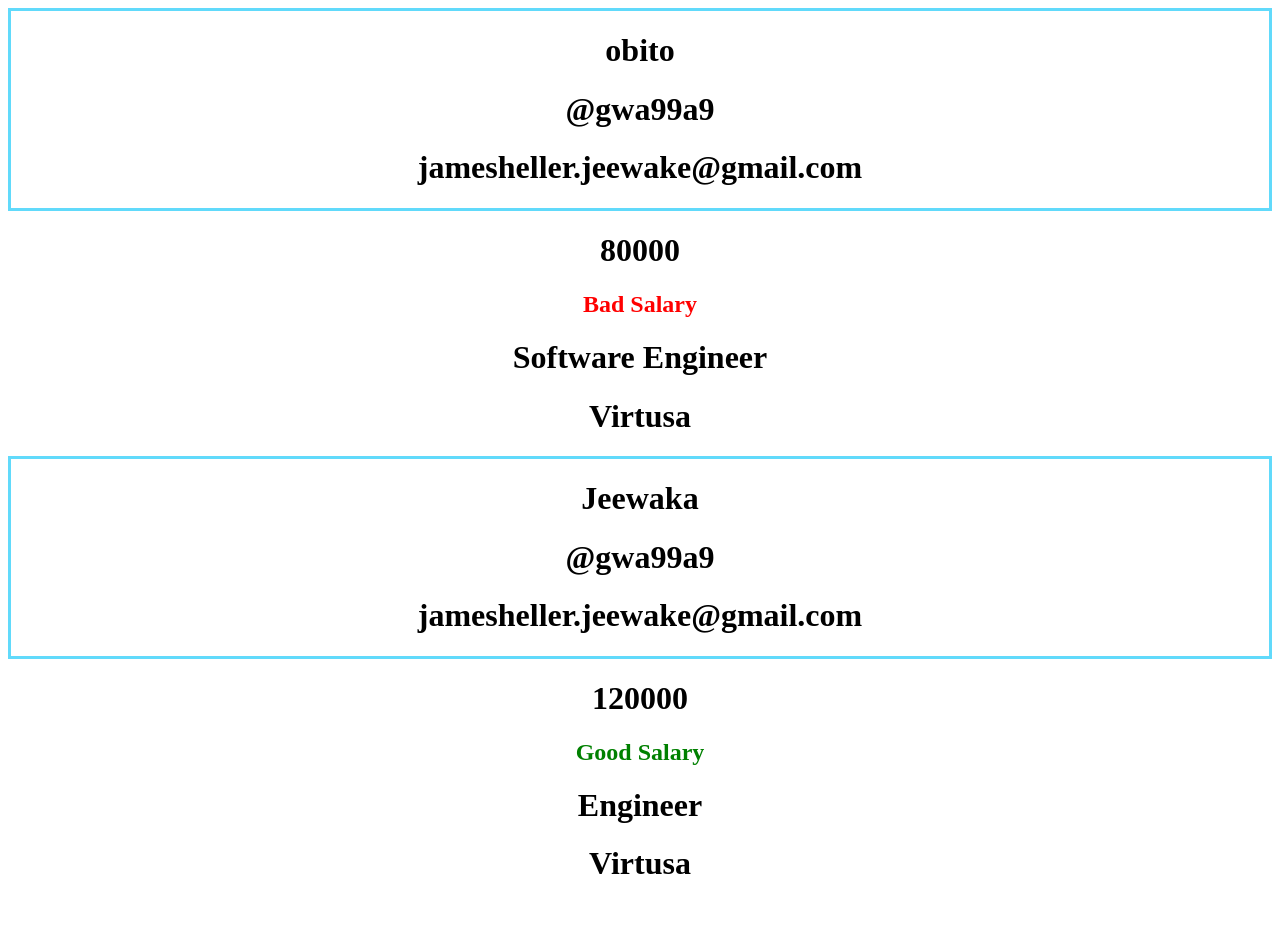
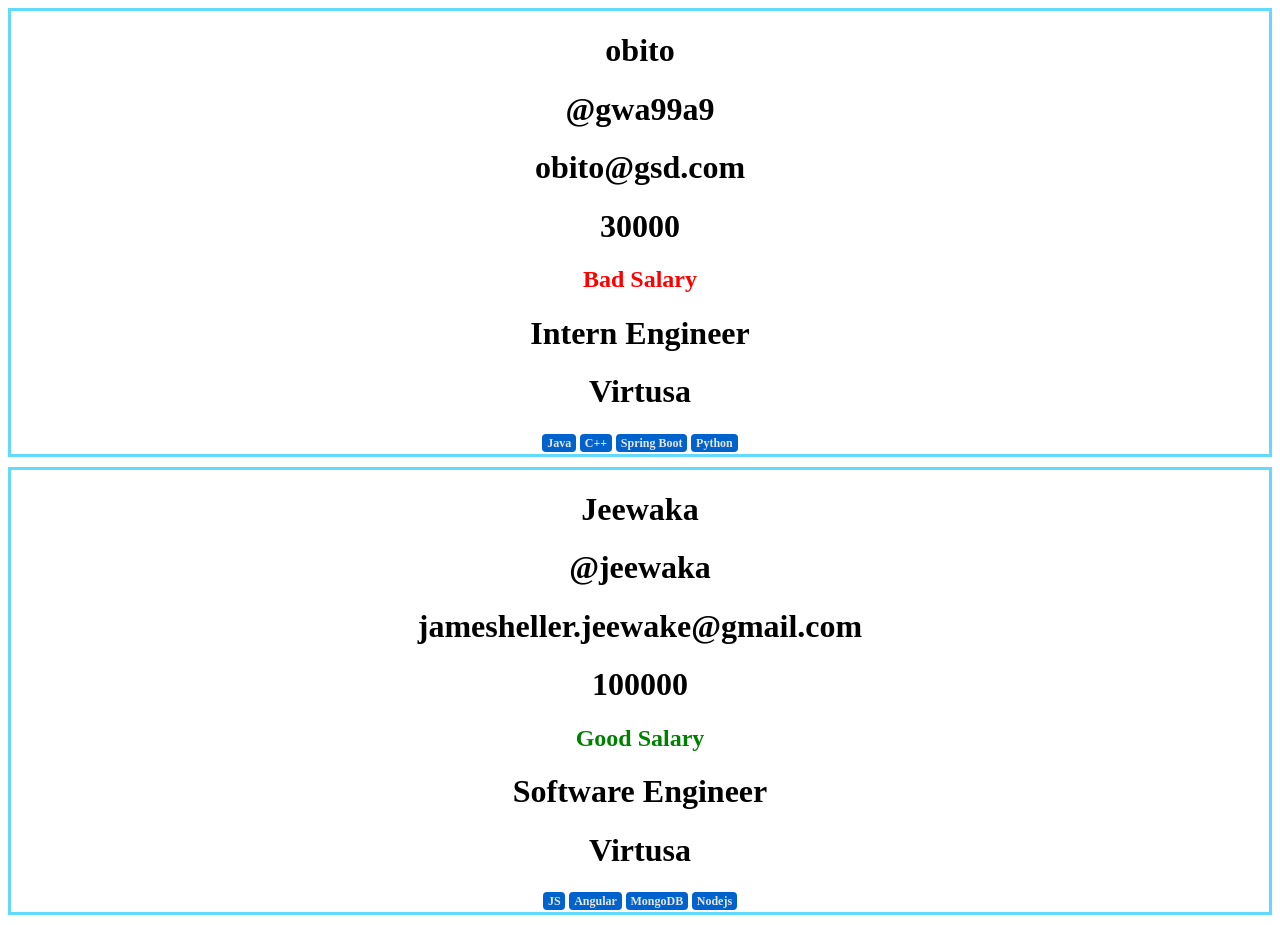
Before and after one commit to gwa99a9/sample-react-app, a React (Create React App) app: page / in a window 1280 px wide. Before the commit the page ends 904 px from the top, so only its background shows below. Built offline with nearby package versions, Linux system fonts and the light colour scheme.

Commit message:
Lists,Components

```diff
--- a/src/App.module.css
+++ b/src/App.css
@@ -36,8 +36,3 @@
     transform: rotate(360deg);
   }
 }
-
-.UserProfileComponent {
-  border: #61dafb;
-  border-style: solid;
-}
--- a/src/App.js
+++ b/src/App.js
@@ -1,48 +1,53 @@
-import styles from "./App.module.css";
+import "./App.css";
+import { ProfileComponent } from "./ProfileComponent";
+
+const users = [
+  {
+    id: 1,
+    name: "obito",
+    handle: "@gwa99a9",
+    email: "obito@gsd.com",
+    salary: "30000",
+    position: "Intern Engineer",
+    company: "Virtusa",
+    skills: [
+      { id: 1, name: "Java" },
+      { id: 2, name: "C++" },
+      { id: 3, name: "Spring Boot" },
+      { id: 4, name: "Python" },
+    ],
+  },
+  {
+    id: 2,
+    name: "Jeewaka",
+    handle: "@jeewaka",
+    email: "jamesheller.jeewake@gmail.com",
+    salary: "100000",
+    position: "Software Engineer",
+    company: "Virtusa",
+    skills: [
+      { id: 1, name: "JS" },
+      { id: 2, name: "Angular" },
+      { id: 3, name: "MongoDB" },
+      { id: 4, name: "Nodejs" },
+    ],
+  },
+];
+const isMaintenanceEnabled = false;
 
 function App() {
-  const age = 159;
-  if (age >= 18) {
+  if (!isMaintenanceEnabled) {
     return (
-      <div className={styles.App}>
-        <UserProfileComponent
-          name="obito"
-          handle="@gwa99a9"
-          email="jamesheller.jeewake@gmail.com"
-        />
-        <Job salary={80000} position="Software Engineer" company="Virtusa" />
-        <UserProfileComponent
-          name="Jeewaka"
-          handle="@gwa99a9"
-          email="jamesheller.jeewake@gmail.com"
-        />
-         <Job salary={120000} position="Engineer" company="Virtusa" />
+      <div className="App">
+        {users.map((user) => {
+          console.log(user);
+          return <ProfileComponent key={user.id} user={user} />;
+        })}
       </div>
     );
   } else {
-    return "Under age";
+    return "Maintenance Mode Enabled";
   }
 }
 
-const UserProfileComponent = (props) => {
-  return (
-    <div className={styles.UserProfileComponent}>
-      <h1>{props.name}</h1>
-      <h1>{props.handle}</h1>
-      <h1>{props.email}</h1>
-    </div>
-  );
-};
-
-const Job = (props) => {
-  return (
-    <div>
-      <h1>{props.salary}</h1>
-      <h2 style={{color: props.salary>=100000 ? "green" : "red"}}>{props.salary>=100000 ? "Good Salary" : "Bad Salary"}</h2>
-      <h1>{props.position}</h1>
-      <h1>{props.company}</h1>
-    </div>
-  );
-};
-
 export default App;
--- /dev/null
+++ b/src/JobComponent.js
@@ -0,0 +1,12 @@
+export const JobComponent = (props) => {
+  return (
+    <div>
+      <h1>{props.salary}</h1>
+      <h2 style={{ color: props.salary >= 100000 ? "green" : "red" }}>
+        {props.salary >= 100000 ? "Good Salary" : "Bad Salary"}
+      </h2>
+      <h1>{props.position}</h1>
+      <h1>{props.company}</h1>
+    </div>
+  );
+};
--- /dev/null
+++ b/src/ProfileComponent.css
@@ -0,0 +1,5 @@
+.UserProfile {
+  border: #61dafb;
+  border-style: solid;
+  margin-bottom: 10px;
+}
--- /dev/null
+++ b/src/ProfileComponent.js
@@ -0,0 +1,24 @@
+import "./ProfileComponent.css";
+import { UserProfileComponent } from "./UserProfileComponent";
+import { JobComponent } from "./JobComponent";
+import { SkillComponent } from "./SkillComponent";
+
+export const ProfileComponent = (props) => {
+  return (
+    <div className="UserProfile">
+      <UserProfileComponent
+        name={props.user.name}
+        handle={props.user.handle}
+        email={props.user.email}
+      />
+      <JobComponent
+        salary={props.user.salary}
+        position={props.user.position}
+        company={props.user.company}
+      />
+      {props.user.skills.map((skill) => {
+        return <SkillComponent key={skill.id} skillName={skill.name} />;
+      })}
+    </div>
+  );
+};
--- /dev/null
+++ b/src/SkillComponent.css
@@ -0,0 +1,17 @@
+.Skills {
+  display: inline-block;
+  padding: 0.25em 0.4em;
+  font-size: 75%;
+  font-weight: 700;
+  line-height: 1;
+  text-align: center;
+  white-space: nowrap;
+  vertical-align: baseline;
+  border-radius: 0.25rem;
+  margin: 2px;
+}
+
+.Skills-Primary {
+  color: rgb(232, 230, 227);
+  background-color: rgb(0, 98, 204);
+}
--- /dev/null
+++ b/src/SkillComponent.js
@@ -0,0 +1,4 @@
+import "./SkillComponent.css";
+export const SkillComponent = (props) => {
+  return <h4 className="Skills Skills-Primary">{props.skillName}</h4>;
+};
--- /dev/null
+++ b/src/UserProfileComponent.css
@@ -0,0 +1,4 @@
+.UserProfileComponent {
+  border: #61dafb;
+  border-style: solid;
+}
--- /dev/null
+++ b/src/UserProfileComponent.js
@@ -0,0 +1,10 @@
+import "./UserProfileComponent.css";
+export const UserProfileComponent = (props) => {
+  return (
+    <div>
+      <h1>{props.name}</h1>
+      <h1>{props.handle}</h1>
+      <h1>{props.email}</h1>
+    </div>
+  );
+};
```
